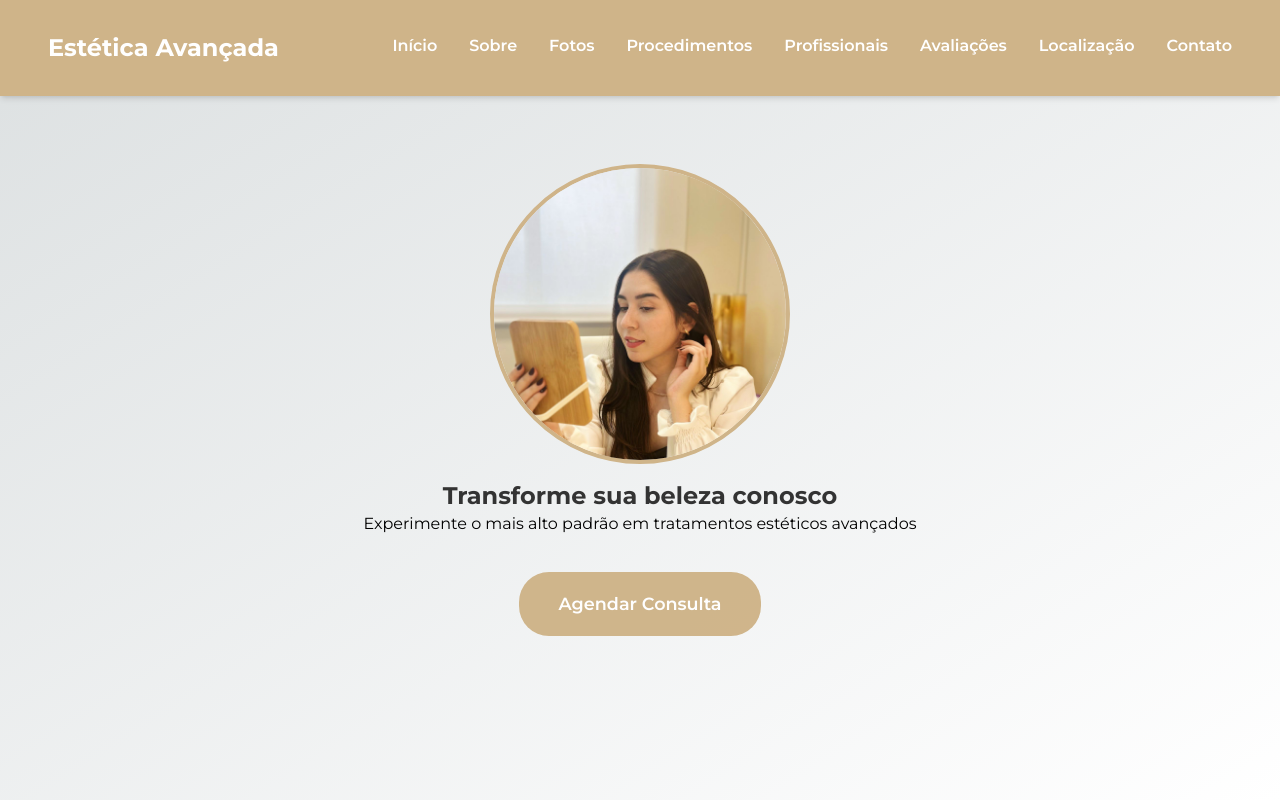
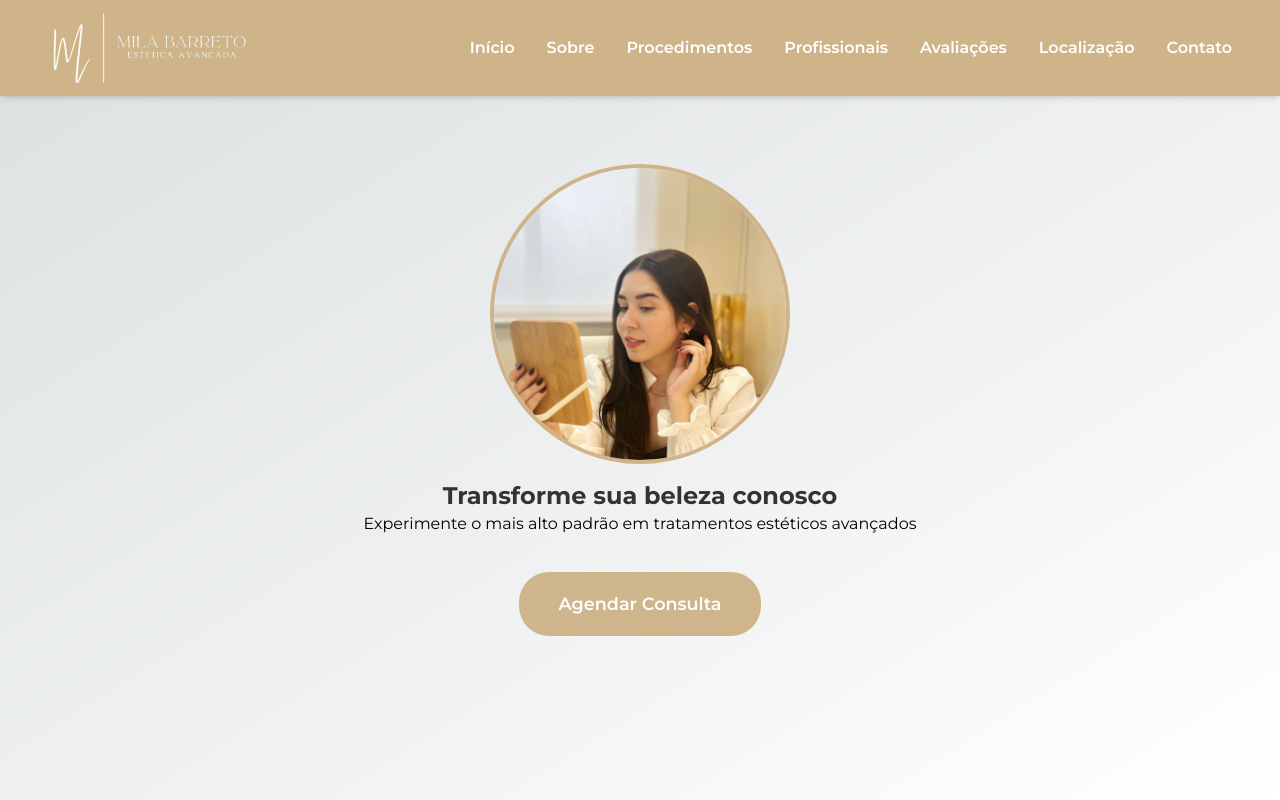
Before and after one commit to brubribeiro/milabarreto.web.react.landing-page, a Next.js app: page / in a window 1280 px wide. Shown: the top 800 px of the page. Built offline with nearby package versions, Linux system fonts and the light colour scheme.

Commit message:
refactor(navbar): added logo

```diff
--- a/src/app/components/navbar/navbar.tsx
+++ b/src/app/components/navbar/navbar.tsx
@@ -1,19 +1,39 @@
+import Image from "next/image";
 export function Navbar() {
+
+  const links = [
+    { href: "#inicio", text: "Início" },
+    { href: "#sobre", text: "Sobre" },
+    { href: "#procedimentos", text: "Procedimentos" },
+    { href: "#profissionais", text: "Profissionais" },
+    { href: "#avaliacoes", text: "Avaliações" },
+    { href: "#localizacao", text: "Localização" },
+    { href: "#contato", text: "Contato" },
+  ];
+
+  const NavLink = ({ href, text }: { href: string; text: string }) => (
+    <a
+      href={href}
+      className="text-white font-semibold relative transition-all duration-300 ease-in-out pb-[5px] hover:text-white
+        after:content-[''] after:absolute after:w-0 after:h-[2px] after:bg-white after:bottom-0
+        after:left-1/2 after:transform after:-translate-x-1/2 after:transition-all after:duration-300
+        after:ease-in-out hover:after:w-full">
+      {text}
+    </a>
+  );
+
   return (
-    <nav className="fixed w-full shadow-md px-12 py-8 bg-primary flex justify-between items-center z-50">
+    <nav className="fixed w-full shadow-md px-12 h-[96px] bg-primary flex justify-between items-center z-50">
     <div className="text-white text-2xl font-bold">
-        <h2>Estética Avançada</h2>
+        <Image src={"/milabarreto_logo.png"} alt="Logo da clínica" width={200} height={50} />
     </div>
-    <div className="flex gap-8">
-        <a className="text-white font-semibold relative transition-all duration-300 ease-in-out pb-[5px] hover:text-white after:content-[''] after:absolute after:w-0 after:h-[2px] after:bg-white after:bottom-0 after:left-1/2 after:transform after:-translate-x-1/2 after:transition-all after:duration-300 after:ease-in-out hover:after:w-full" href="#inicio">Início</a>
-        <a className="text-white font-semibold relative transition-all duration-300 ease-in-out pb-[5px] hover:text-white after:content-[''] after:absolute after:w-0 after:h-[2px] after:bg-white after:bottom-0 after:left-1/2 after:transform after:-translate-x-1/2 after:transition-all after:duration-300 after:ease-in-out hover:after:w-full" href="#sobre">Sobre</a>
-        <a className="text-white font-semibold relative transition-all duration-300 ease-in-out pb-[5px] hover:text-white after:content-[''] after:absolute after:w-0 after:h-[2px] after:bg-white after:bottom-0 after:left-1/2 after:transform after:-translate-x-1/2 after:transition-all after:duration-300 after:ease-in-out hover:after:w-full" href="#fotos">Fotos</a>
-        <a className="text-white font-semibold relative transition-all duration-300 ease-in-out pb-[5px] hover:text-white after:content-[''] after:absolute after:w-0 after:h-[2px] after:bg-white after:bottom-0 after:left-1/2 after:transform after:-translate-x-1/2 after:transition-all after:duration-300 after:ease-in-out hover:after:w-full" href="#procedimentos">Procedimentos</a>
-        <a className="text-white font-semibold relative transition-all duration-300 ease-in-out pb-[5px] hover:text-white after:content-[''] after:absolute after:w-0 after:h-[2px] after:bg-white after:bottom-0 after:left-1/2 after:transform after:-translate-x-1/2 after:transition-all after:duration-300 after:ease-in-out hover:after:w-full" href="#profissionais">Profissionais</a>
-        <a className="text-white font-semibold relative transition-all duration-300 ease-in-out pb-[5px] hover:text-white after:content-[''] after:absolute after:w-0 after:h-[2px] after:bg-white after:bottom-0 after:left-1/2 after:transform after:-translate-x-1/2 after:transition-all after:duration-300 after:ease-in-out hover:after:w-full" href="#avaliacoes">Avaliações</a>
-        <a className="text-white font-semibold relative transition-all duration-300 ease-in-out pb-[5px] hover:text-white after:content-[''] after:absolute after:w-0 after:h-[2px] after:bg-white after:bottom-0 after:left-1/2 after:transform after:-translate-x-1/2 after:transition-all after:duration-300 after:ease-in-out hover:after:w-full" href="#localizacao">Localização</a>
-        <a className="text-white font-semibold relative transition-all duration-300 ease-in-out pb-[5px] hover:text-white after:content-[''] after:absolute after:w-0 after:h-[2px] after:bg-white after:bottom-0 after:left-1/2 after:transform after:-translate-x-1/2 after:transition-all after:duration-300 after:ease-in-out hover:after:w-full" href="#contato">Contato</a>
-    </div>
+    <ul className="flex gap-8">
+        {links.map((link) => (
+          <li key={link.href}>
+            <NavLink href={link.href} text={link.text} />
+          </li>
+        ))}
+      </ul>
 </nav>
   )
 }
```
Also changed, not shown: public/milabarreto_logo.png (added).
